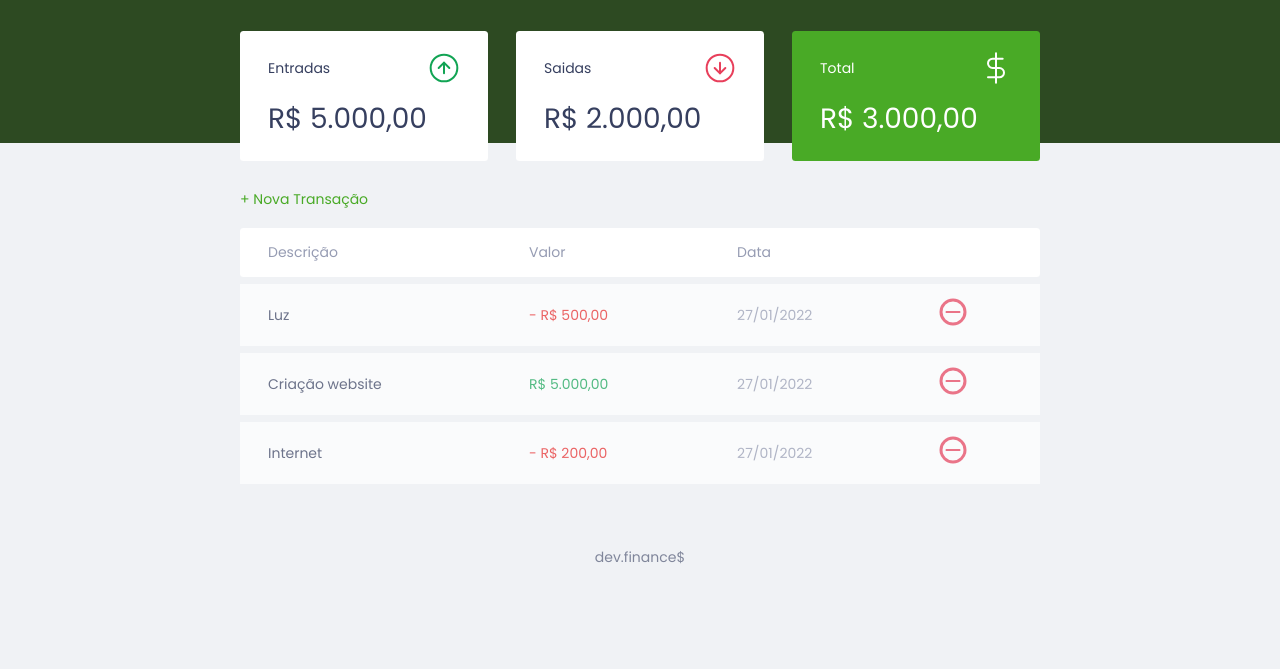
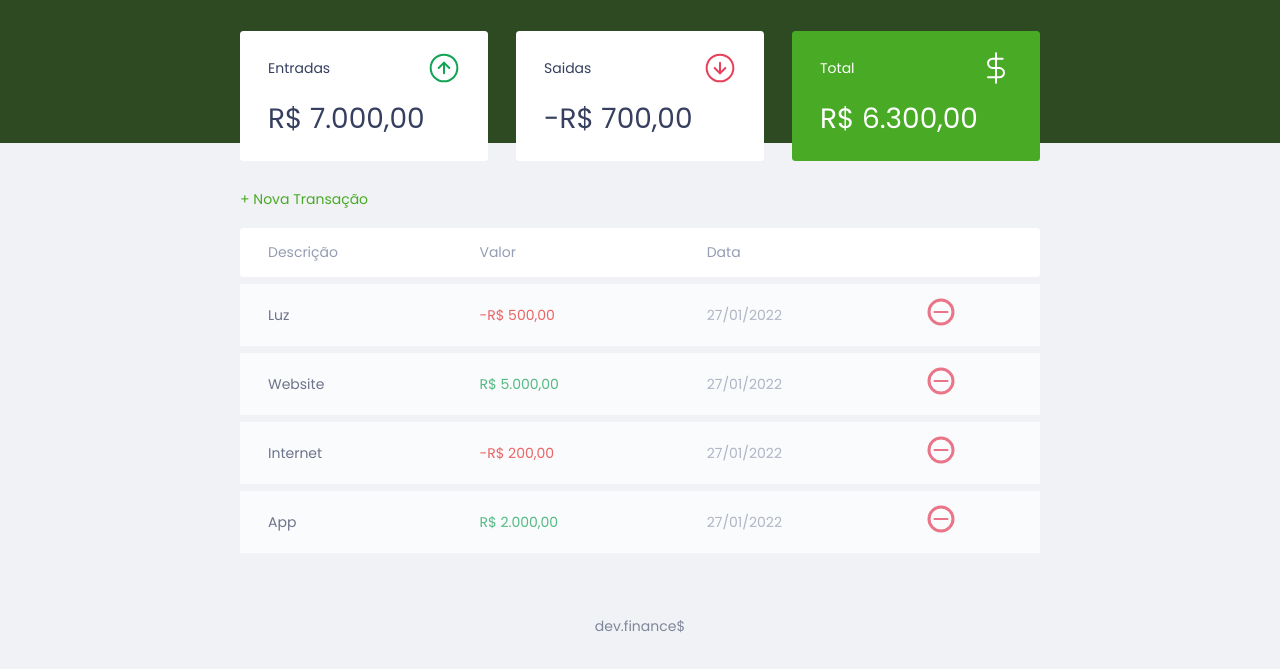
Before and after one commit to Debora7376/dev.finance, a plain HTML site: page index.html in a window 1280 px wide. Shown: the part 55-724 px from the top of the page. Drawn offline with Linux system fonts and the light colour scheme.

Commit message:
Formatando moedas, desacoplando codigos

```diff
--- a/index.html
+++ b/index.html
@@ -28,21 +28,21 @@
                     <span>Entradas</span>
                     <img src="./assets/income.svg" alt="Imagem de Entradas">
                 </h3>
-                <p>R$ 5.000,00</p>
+                <p id="incomeDisplay">R$ 5.000,00</p>
             </div>
             <div class="card">
                 <h3>
                     <span>Saidas</span>
                     <img src="./assets/expense.svg" alt="Imagem de Saida">
                     </h3>
-                <p>R$ 2.000,00</p>
+                <p id="expenseDisplay" >R$ 2.000,00</p>
             </div>
             <div class="card total">
                 <h3>
                     <span>Total</span>
                     <img src="./assets/total.svg" alt="Imagem de Total">
                     </h3>
-                <p>R$ 3.000,00</p>
+                <p id="totalDisplay">R$ 3.000,00</p>
             </div>
         </section>
 
@@ -61,30 +61,6 @@
                     </tr>
                 </thead>
                 <tbody>
-                    <tr>
-                        <td class="description">Luz</td>
-                        <td class="expense">- R$ 500,00</td>
-                        <td class="date">27/01/2022</td>
-                        <td>
-                            <img src="./assets/minus.svg" alt="Remover Transacao">
-                        </td>
-                    </tr>
-                    <tr>
-                        <td class="description">Criação website</td>
-                        <td class="income">R$ 5.000,00</td>
-                        <td class="date">27/01/2022</td>
-                        <td>
-                            <img src="./assets/minus.svg" alt="Remover Transacao">
-                        </td>
-                    </tr>
-                    <tr>
-                        <td class="description">Internet</td>
-                        <td class="expense">- R$ 200,00</td>
-                        <td class="date">27/01/2022</td>
-                        <td>
-                            <img src="./assets/minus.svg" alt="Remover Transacao">
-                        </td>
-                    </tr>
                 </tbody>
             </table>
         </section>
@@ -127,18 +103,7 @@
         </div>
     </div>
 
-    <script>
-        const Modal = {
-            open(){
-                document.querySelector('.modal-overlay')
-                .classList.add('active');
-            },
-            close(){
-                document.querySelector('.modal-overlay')
-                .classList.remove('active');
-            }
-        }
-    </script>
+    <script src="./scripts.js"></script>
 
     <footer>
         <p>dev.finance$</p>
--- /dev/null
+++ b/scripts.js
@@ -0,0 +1,136 @@
+const Modal = {
+    open(){
+        // Abrir modal
+        // Adicionar a class active ao modal
+        document.querySelector('.modal-overlay')
+        .classList.add('active');
+    },
+    close(){
+        // Fechar modal
+        // remover a class active ao modal
+        document.querySelector('.modal-overlay')
+        .classList.remove('active');
+    }
+}
+
+const transactions = [
+    {
+        id: 1,
+        description: 'Luz',
+        amount: -50000,
+        date: '27/01/2022'
+    },
+    {
+        id: 2,
+        description: 'Website',
+        amount: 500000,
+        date: '27/01/2022'
+    },
+    {
+        id: 3,
+        description: 'Internet',
+        amount: -20000,
+        date: '27/01/2022'
+    },
+    {
+        id: 4,
+        description: 'App',
+        amount: 200000,
+        date: '27/01/2022'
+    }
+]
+
+const Transaction = {
+    incomes(){
+      let income = 0;
+      //pegar todas as transacoes
+      //para cada transacao
+      transactions.forEach(transaction =>{
+        // se ela for maior que zero
+        if(transaction.amount > 0 ) {
+          // somar a uma variavel e retornar a variavel
+          income += transaction.amount;
+        }
+      })
+      return income;
+    },
+    expenses(){
+      let expense = 0;
+      //pegar todas as transacoes
+      //para cada transacao
+      transactions.forEach(transaction =>{
+        // se ela for maior que zero
+        if(transaction.amount < 0 ) {
+          // somar a uma variavel e retornar a variavel
+          expense += transaction.amount;
+        }
+      })
+      return expense;
+    },
+    total(){
+      return Transaction.incomes() + Transaction.expenses();
+    }
+}
+
+const DOM = {
+    transactionsContainer: document.querySelector('#data-table tbody'),
+
+    addTransaction(transaction, index){
+      const tr = document.createElement('tr');
+      tr.innerHTML = DOM.innerHTMLTransaction(transaction);
+
+      DOM.transactionsContainer.appendChild(tr);
+      },
+
+      innerHTMLTransaction(transaction){
+        const CSSclass = transaction.amount > 0 ? "income" : "expense"
+
+        const amount = Utils.formatCurrency(transaction.amount);
+
+        const html = `
+            <td class="description">${transaction.description}</td>
+            <td class="${CSSclass}">${amount}</td>
+            <td class="date">${transaction.date}</td>
+            <td>
+                <img src="./assets/minus.svg" alt="Remover Transacao">
+            </td>
+        `
+
+        return html;
+    },
+
+    updateBalance() {
+      document
+        .getElementById('incomeDisplay')
+        .innerHTML = Utils.formatCurrency(Transaction.incomes());
+      document
+        .getElementById('expenseDisplay')
+        .innerHTML = Utils.formatCurrency(Transaction.expenses());
+      document
+        .getElementById('totalDisplay')
+        .innerHTML = Utils.formatCurrency(Transaction.total());
+
+  }
+}
+
+const Utils = {
+  formatCurrency(value){
+    const signal = Number(value) < 0 ? '-' : '';
+
+    value = String(value).replace(/\D/g, "");
+
+    value = Number(value) / 100;
+
+    value = value.toLocaleString("pt-BR", {
+      style: "currency",
+      currency: "BRL"
+    })
+    return signal + value;
+}
+  }
+
+transactions.forEach(function (transaction){
+  DOM.addTransaction(transaction);
+})
+
+DOM.updateBalance();
```
